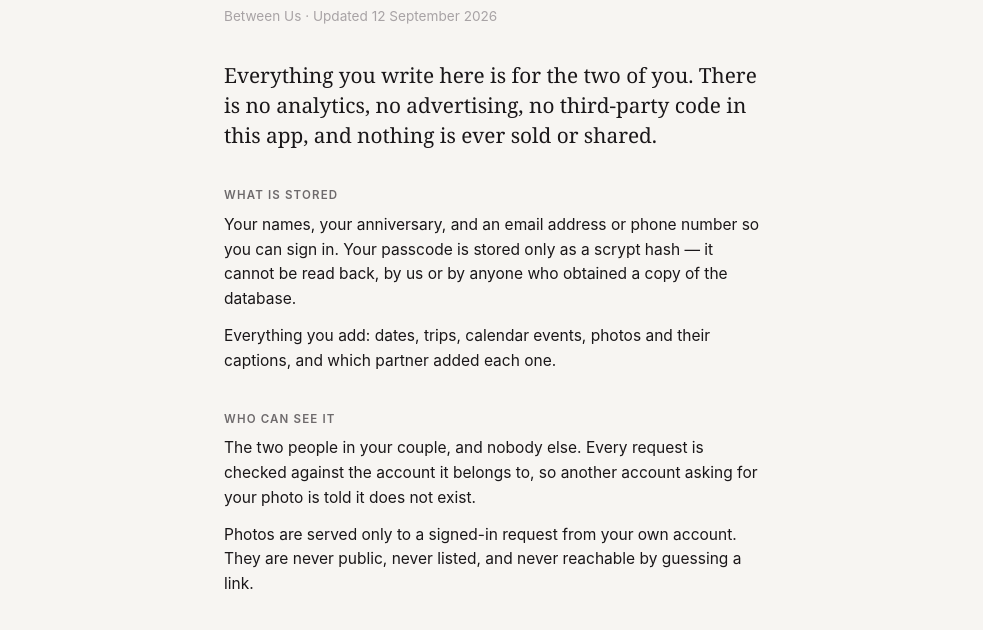
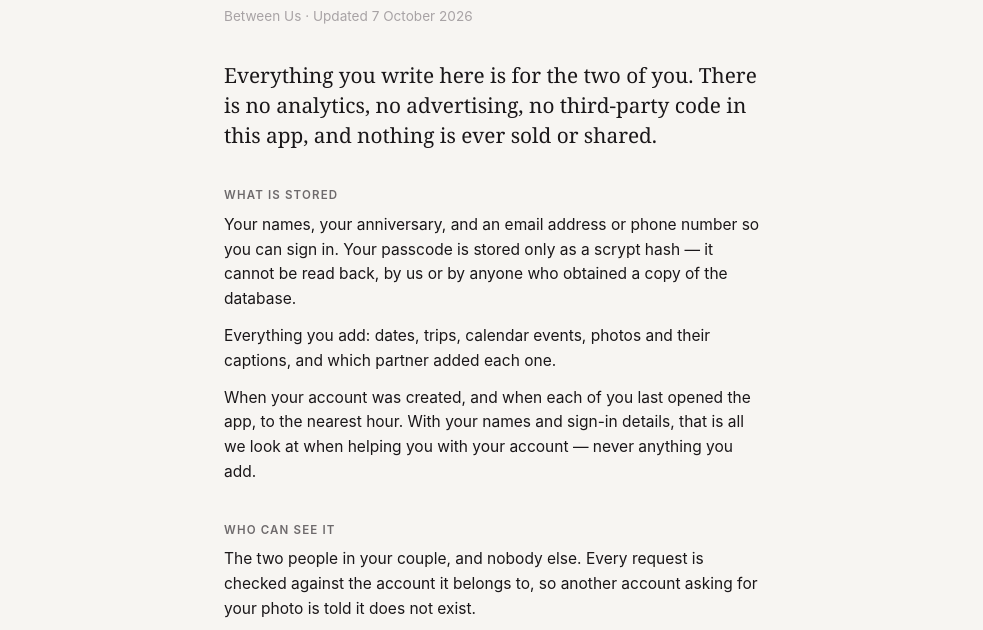
Before and after one commit to jeffalipson/betweenus-website, a plain HTML site: page privacy.html in a window 1280 px wide. Shown: the part 153-783 px from the top of the page, without its empty margins (148-1131 px from the left). Drawn offline with Linux system fonts and the light colour scheme.

Commit message:
Privacy policy: account creation and last-opened times are stored
Co-Authored-By: Claude Opus 5.5 <noreply@anthropic.com>

```diff
--- a/privacy.html
+++ b/privacy.html
@@ -29,7 +29,7 @@
 <main class="doc">
   <div class="wrap narrow">
     <h1>Privacy Policy</h1>
-    <p class="updated">Between Us · Updated 12 September 2026</p>
+    <p class="updated">Between Us · Updated 7 October 2026</p>
 
     <p class="summary">Everything you write here is for the two of you. There is no
     analytics, no advertising, no third-party code in this app, and nothing is ever
@@ -41,6 +41,9 @@
     by us or by anyone who obtained a copy of the database.</p>
     <p>Everything you add: dates, trips, calendar events, photos and their captions,
     and which partner added each one.</p>
+    <p>When your account was created, and when each of you last opened the app, to the
+    nearest hour. With your names and sign-in details, that is all we look at when
+    helping you with your account — never anything you add.</p>
 
     <h2>Who can see it</h2>
     <p>The two people in your couple, and nobody else. Every request is checked
```
